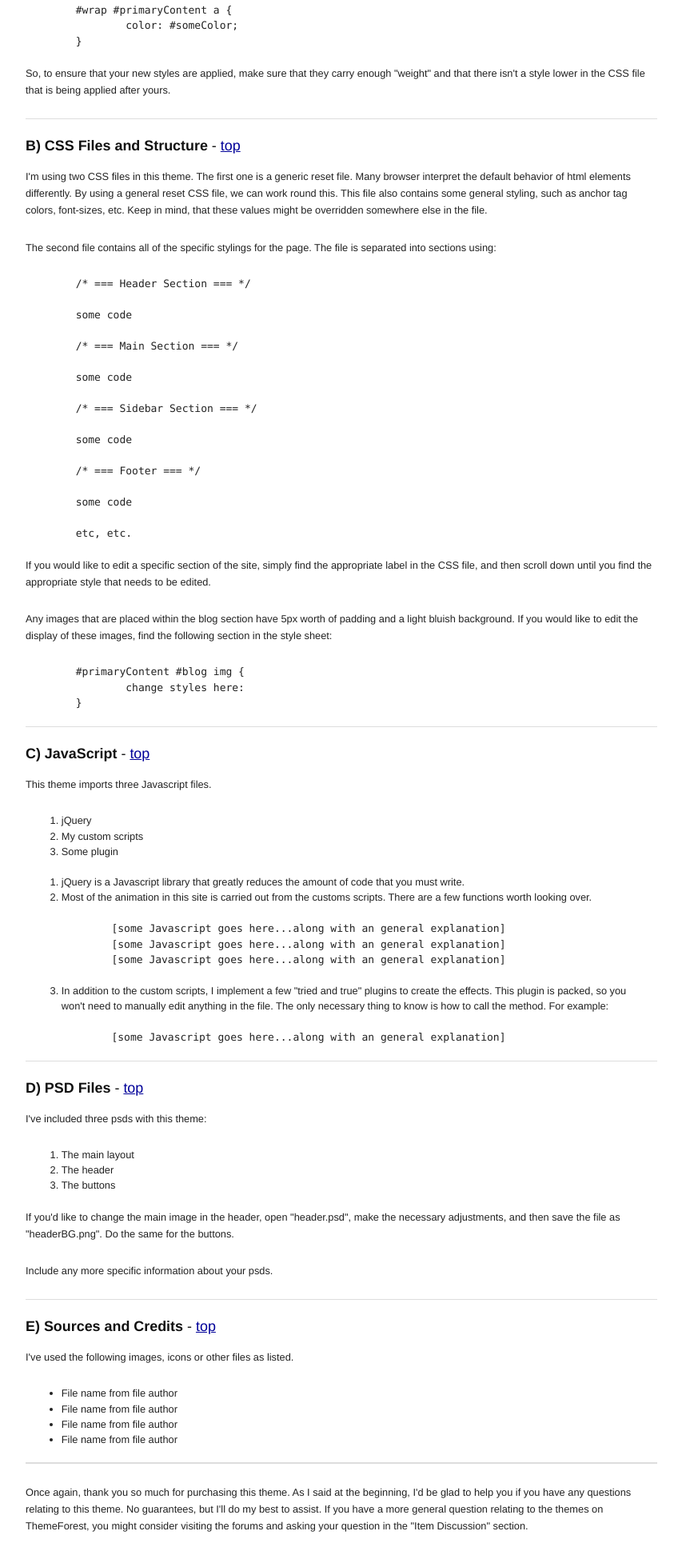
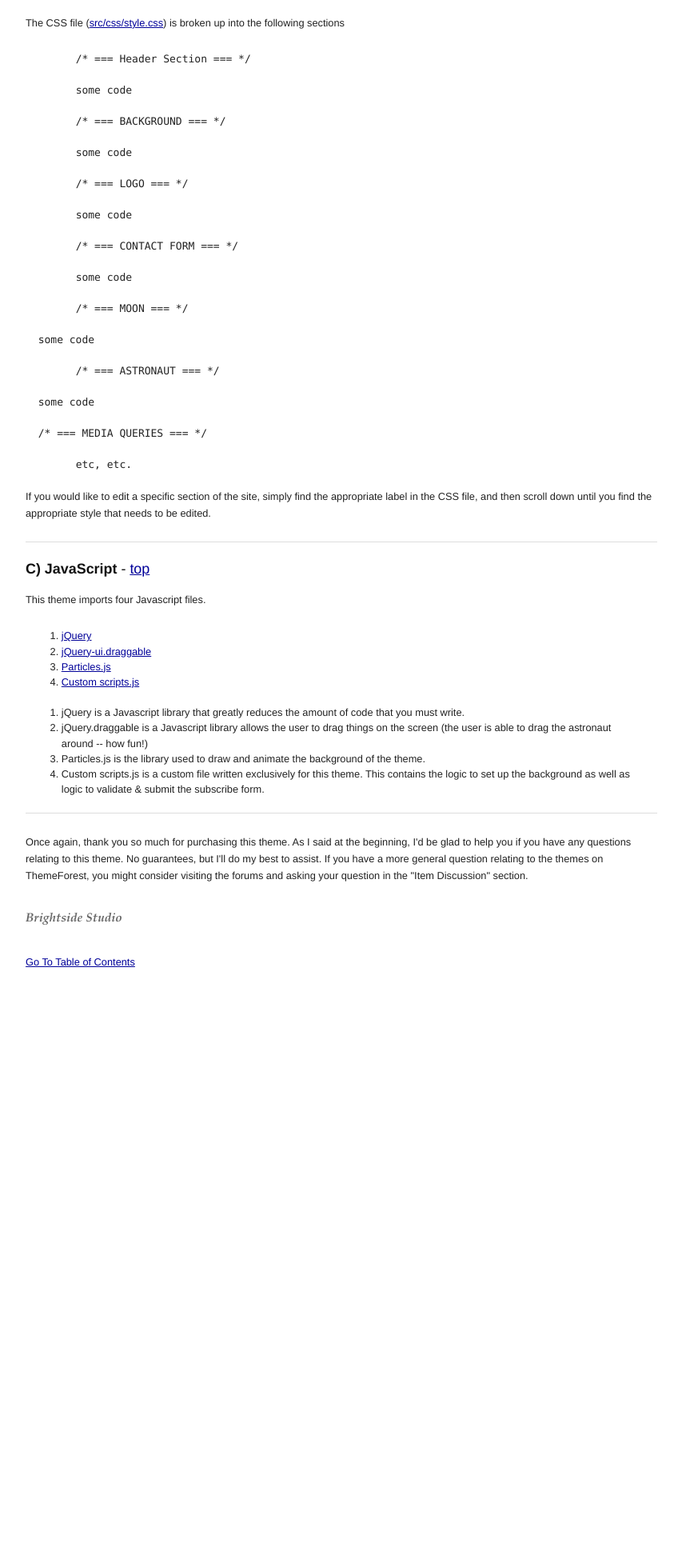
Before and after one commit to JeffreyTaylor/Theme---Coming-soon-space-theme, a plain HTML site: page help.html in a window 1280 px wide. Shown: the part 851-2800 px from the top of the page at 80% size, without its empty margins (213-1066 px from the left). After the commit the page ends 2115 px from the top, so only its background shows below. Drawn offline with Linux system fonts and the light colour scheme.

Commit message:
more work

```diff
--- a/help.html
+++ b/help.html
@@ -46,130 +46,82 @@
 			<li><a href="#htmlStructure">HTML Structure</a></li>
 			<li><a href="#cssFiles">CSS Files and Structure</a></li>
 			<li><a href="#javascript">JavaScript</a></li>
-			<li><a href="#psdFiles">PSD Files</a></li>
-			<li><a href="#credits">Sources and Credits</a></li>
 		</ol>
 
 		<hr>
 
 		<h3 id="htmlStructure"><strong>A) HTML Structure</strong> - <a href="#toc">top</a></h3>
-		<p>This theme is a fixed layout with two columns. All of the information within the main content area is nested within a div with an id of "primaryContent". The sidebar's (column #2) content is within a div with an id of "secondaryContent". The general template structure is the same throughout the template. Here is the general structure.</p>
+		<p>This theme is a single page template. The intention of this template is to entice users to enter their e-mail, so that you can e-mail them later about updates to your new site!</p>
 
-		<img src="assets/images/htmlstructure.png" alt="HTML Structure" />
+		<p>If you would like to edit the color, font or any elements on the screen, please open the <a href="src/css/style.css">src/css/style.css</a> file.</p>
+    <p></p>
 
-		<p>If you would like to edit the color, font, or style of any elements in one of these columns, you would do the following:</p>
-
-<pre>	#primaryContent a {
-		color: #someColor;
-	}
-</pre>
 
 		<p>If you find that your new style is not overriding, it is most likely because of a specificity problem. Scroll down in your CSS file and make sure that there isn't a similar style that has more weight.</p>
-
-		<p>I.E.</p>
-
-<pre>	#wrap #primaryContent a {
-		color: #someColor;
-	}
-</pre>
-
 		<p>So, to ensure that your new styles are applied, make sure that they carry enough "weight" and that there isn't a style lower in the CSS file that is being applied after yours.</p>
 
 		<hr>
 
 		<h3 id="cssFiles"><strong>B) CSS Files and Structure</strong> - <a href="#toc">top</a></h3>
 
-		<p>I'm using two CSS files in this theme. The first one is a generic reset file. Many browser interpret the default behavior of html elements differently. By using a general reset CSS file, we can work round this. This file also contains some general styling, such as anchor tag colors, font-sizes, etc. Keep in mind, that these values might be overridden somewhere else in the file.</p>
+		<p>I'm only using one CSS file in this theme. This file contains general styling (such as anchor tag colors, font-sizes), as well as the css illustration of the astronaut and moon. At the very bottom of the file, you'll find the media queries necessary to detect and react to screen-size changes that may happen while this page is being displayed.</p>
 
-		<p>The second file contains all of the specific stylings for the page. The file is separated into sections using:</p>
-
+    <p>The CSS file (<a href="src/css/style.css">src/css/style.css</a>) is broken up into the following sections</p>
 <pre>	/* === Header Section === */
 
 	some code
 
-	/* === Main Section === */
+	/* === BACKGROUND === */
 
 	some code
 
-	/* === Sidebar Section === */
+	/* === LOGO === */
 
 	some code
 
-	/* === Footer === */
+	/* === CONTACT FORM === */
 
 	some code
+
+	/* === MOON === */
+
+  some code
+
+	/* === ASTRONAUT === */
+
+  some code
+
+  /* === MEDIA QUERIES === */
 
 	etc, etc.
 </pre>
 
 		<p>If you would like to edit a specific section of the site, simply find the appropriate label in the CSS file, and then scroll down until you find the appropriate style that needs to be edited.</p>
-
-		<p>Any images that are placed within the blog section have 5px worth of padding and a light bluish background. If you would like to edit the display of these images, find the following section in the style sheet:</p>
-
-<pre>	#primaryContent #blog img {
-		change styles here:
-	}
-</pre>
-
 		<hr>
 
 		<h3 id="javascript"><strong>C) JavaScript</strong> - <a href="#toc">top</a></h3>
 
-		<p>This theme imports three Javascript files.</p>
+		<p>This theme imports four Javascript files.</p>
 
 		<ol>
-			<li>jQuery</li>
-			<li>My custom scripts</li>
-			<li>Some plugin</li>
+      <li><a href="https://jquery.com/">jQuery</a></li>
+      <li><a href="https://jqueryui.com/draggable/">jQuery-ui.draggable</a></li>
+      <li><a href="https://github.com/VincentGarreau/particles.js/">Particles.js</a></li>
+      <li><a href="src/scripts/script.js">Custom scripts.js</a></li>
 		</ol>
 
 		<ol>
 			<li>jQuery is a Javascript library that greatly reduces the amount of code that you must write.</li>
-			<li>Most of the animation in this site is carried out from the customs scripts. There are a few functions worth looking over.
-<pre>	[some Javascript goes here...along with an general explanation]
-	[some Javascript goes here...along with an general explanation]
-	[some Javascript goes here...along with an general explanation]
-</pre>
-			</li>
-			<li>In addition to the custom scripts, I implement a few "tried and true" plugins to create the effects. This plugin is packed, so you won't need to manually edit anything in the file. The only necessary thing to know is how to call the method. For example:
-<pre>	[some Javascript goes here...along with an general explanation]</pre>
-			</li>
+      <li>jQuery.draggable is a Javascript library allows the user to drag things on the screen (the user is able to drag the astronaut around -- how fun!)</li>
+      <li>Particles.js is the library used to draw and animate the background of the theme.</li>
+      <li>Custom scripts.js is a custom file written exclusively for this theme. This contains the logic to set up the background as well as logic to validate & submit the subscribe form.</li>
 		</ol>
-
-		<hr>
-
-		<h3 id="psdFiles"><strong>D) PSD Files</strong> - <a href="#toc">top</a></h3>
-
-		<p>I've included three psds with this theme:</p>
-
-			<ol>
-				<li>The main layout</li>
-				<li>The header</li>
-				<li>The buttons</li>
-			</ol>
-
-		<p>If you'd like to change the main image in the header, open "header.psd", make the necessary adjustments, and then save the file as "headerBG.png". Do the same for the buttons.</p>
-
-		<p>Include any more specific information about your psds.</p>
-
-		<hr>
-
-		<h3 id="credits"><strong>E) Sources and Credits</strong> - <a href="#toc">top</a></h3>
-
-		<p>I've used the following images, icons or other files as listed.
-
-		<ul>
-			<li>File name from file author</li>
-			<li>File name from file author</li>
-			<li>File name from file author</li>
-			<li>File name from file author</li>
-		</ul>
 
 		<hr>
 
 		<p>Once again, thank you so much for purchasing this theme. As I said at the beginning, I'd be glad to help you if you have any questions relating to this theme. No guarantees, but I'll do my best to assist. If you have a more general question relating to the themes on ThemeForest, you might consider visiting the forums and asking your question in the "Item Discussion" section.</p>
 
-		<p class="append-bottom alt large"><strong>Your Name</strong></p>
+		<p class="append-bottom alt large"><strong>Brightside Studio</strong></p>
 		<p><a href="#toc">Go To Table of Contents</a></p>
 
 		<hr class="space">
```
Also changed, not shown: src/css/style.css (+31 -17 lines), src/index.html (+2 -2 lines), src/scripts/script.js (+9 -2 lines).
